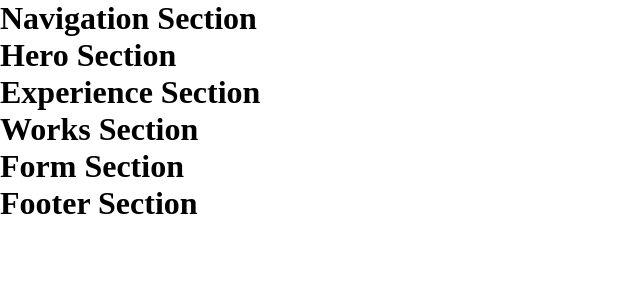
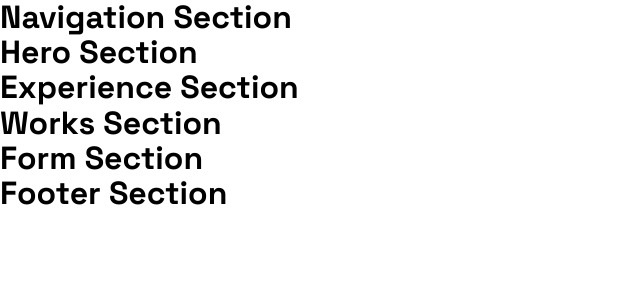
Before and after one commit to CalderonVasquez/fe-portfolio, a React (Vite) app: page / in a window 1280 px wide. Shown: the top 300 px of the page, without its empty margins (0-640 px from the left). Built offline with nearby package versions, Linux system fonts and the light colour scheme.

Commit message:
add css resets

```diff
--- a/index.html
+++ b/index.html
@@ -2,7 +2,11 @@
 <html lang="en">
   <head>
     <meta charset="UTF-8" />
-    <!-- <link rel="icon" type="image/svg+xml" href="/vite.svg" /> -->
+    <link rel="preconnect" href="https://fonts.googleapis.com">
+    <link rel="preconnect" href="https://fonts.gstatic.com" crossorigin>
+    <link
+      href="https://fonts.googleapis.com/css2?family=Inter:ital,opsz,wght@0,14..32,100..900;1,14..32,100..900&family=Plus+Jakarta+Sans:ital,wght@0,200..800;1,200..800&family=Space+Grotesk:wght@300..700&display=swap"
+      rel="stylesheet">
     <meta name="viewport" content="width=device-width, initial-scale=1.0" />
     <title>Frontend Mentor | Single-page developer portfolio</title>
   </head>
--- a/src/index.css
+++ b/src/index.css
@@ -1,3 +1,27 @@
+/* ------------------------- Custom properties --------------- */
+:root {
+    /* ------------------------ colors ---------------------- */
+   --bg-color: #151515;
+   --accent-color: #4ee1a0;
+   --text-color: #242424;
+   --paragraph-color: #d9d9d9;
+   --heading-color: #ffffff;
+    /* --------------------- fonst-size ------------------- */
+   --xl-heading: 5.5rem;
+   --lrg-heading: 3rem
+
+}
+
+
+
+
+
+
+
+
+
+
+
 /* ------------------------ CSS RESETS ------------------------- */
 *, *::before, *::after{
     box-sizing: border-box;
@@ -18,6 +42,7 @@ a:not([class]){
 img, picture, svg, video, canvas{
   max-width: 100%;
   height: auto;
+  display: block;
 }
 img, picture, svg, video, canvas{
   font-style: italic;
@@ -29,7 +54,41 @@ img, picture, svg, video, canvas{
 input, button, textarea, select{
   font: inherit;
 }
+body {
+    max-width: 1440px;
+    min-height: 100vh;
+    line-height: 1.5;
+    -webkit-font-smoothing: antialiased;
+    font-family: "Space Grotesk", sans-serif;
+}
 body, html{
     height: 100%;
     scroll-behavior: smooth;
 }
+p, h1, h2, h3, h4, h5, h6 {
+  overflow-wrap: break-word;
+}
+
+p {
+  text-wrap: pretty;
+}
+h1, h2, h3, h4, h5, h6 {
+  text-wrap: balance;
+}
+h1, h2, h3, h4,
+button, input, label {
+  line-height: 1.1;
+}
+.container {
+    width: 90%;
+    max-width: 1120px;
+    margin: 0 auto;
+}
+a {
+  text-decoration: none;
+  color: inherit;
+}
+ul, ol, li {
+    list-style: none;
+}
+/* ------------------------ END RESETS ------------------------- */
```
